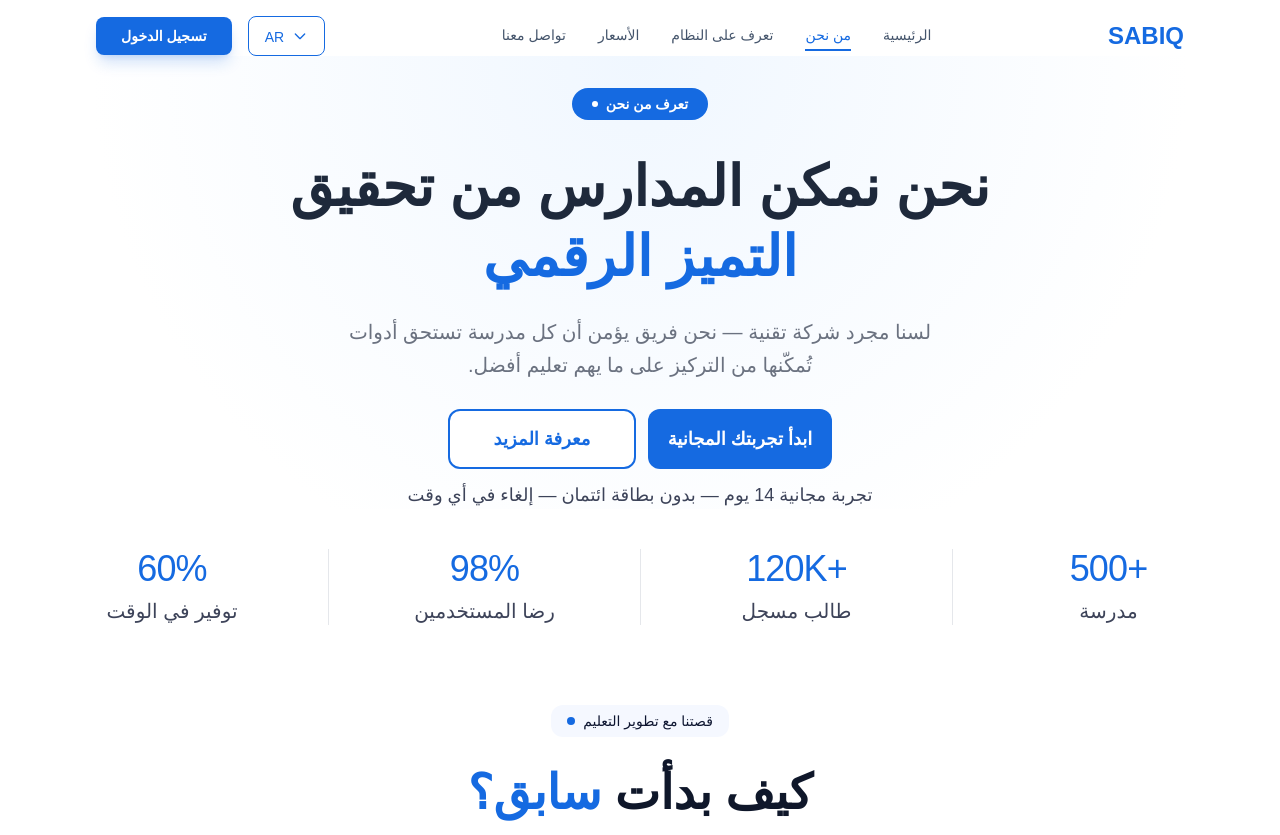
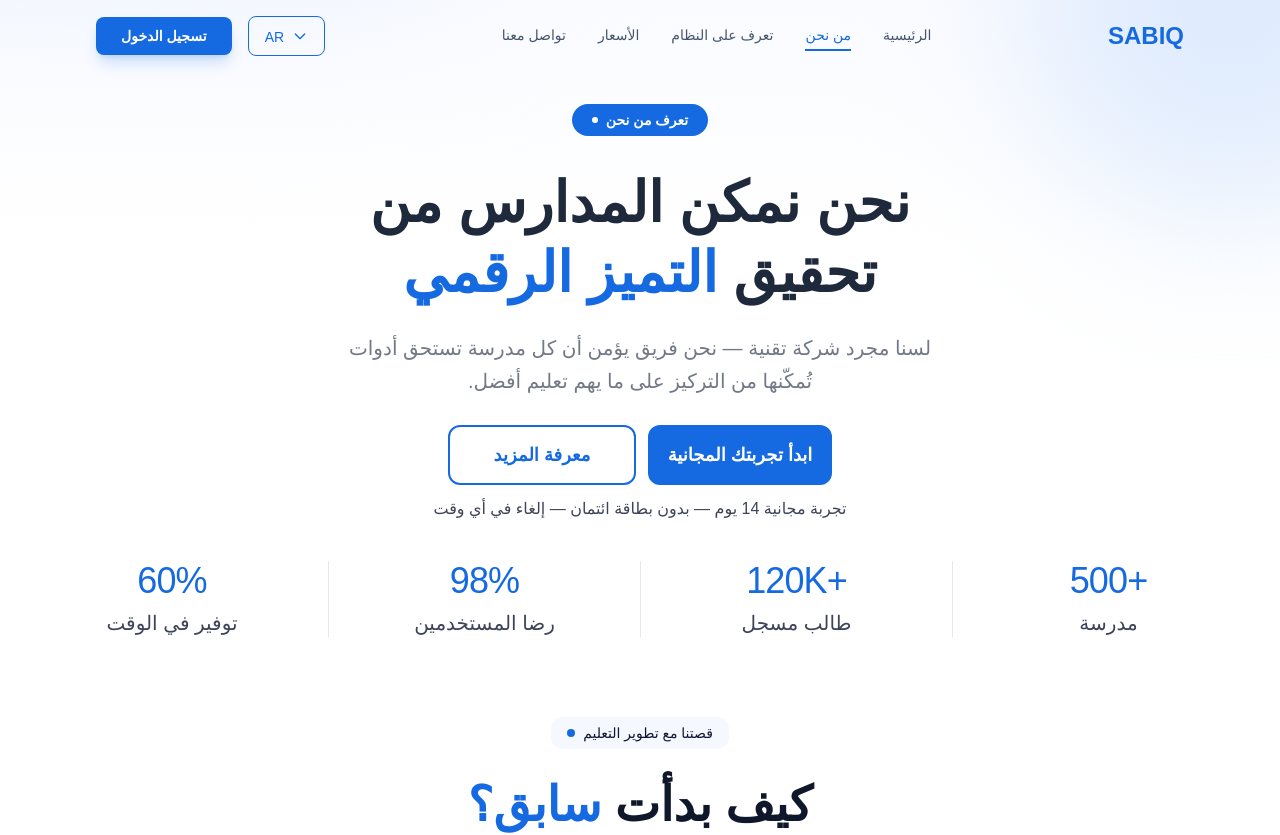
Before and after one commit to sabiqoeducational/sabiq-frontend, a Next.js app: page /about in a window 1280 px wide. Shown: the top 835 px of the page. Built offline with nearby package versions, Linux system fonts and the light colour scheme.

Commit message:
update :About - Contact

```diff
--- a/app/(platform)/about/page.tsx
+++ b/app/(platform)/about/page.tsx
@@ -1,4 +1,4 @@
-import {  HeroComponent } from "@/modules/platform/components/HeroComponent";
+import { HeroComponent } from "@/modules/platform/components/HeroComponent";
 import { AboutPartners } from "@/modules/platform/ui/About/AboutPartners";
 import { AboutStats } from "@/modules/platform/ui/About/AboutStats";
 import { AboutStory } from "@/modules/platform/ui/About/AboutStory";
@@ -9,7 +9,7 @@ export default async function AboutPage() {
   const { messages } = await getServerMessages();
 
   return (
-    <main className="bg-white">
+    <main className="bg-white ">
       <HeroComponent content={messages.platform.about.hero} />
       <AboutStats content={messages.platform.about.stats} />
       <AboutStory content={messages.platform.about.story} />
--- a/modules/platform/components/HeroComponent.tsx
+++ b/modules/platform/components/HeroComponent.tsx
@@ -18,9 +18,16 @@ type GenericHeroProps = {
 
 export const HeroComponent = ({ content }: GenericHeroProps) => {
   return (
-    <section className="relative pt-8 lg:pt-8  bg-[radial-gradient(circle_at_top,_#f0f7ff_0%,_#ffffff_70%)] ">
+    <section className="relative -mt-20 pt-28 lg:pt-32 overflow-hidden bg-white">
+      <div className="absolute inset-0 pointer-events-none">
+        <div className="absolute -top-37.5 -right-37.5 w-50 lg:w-100 md:w-100 h-100 bg-[#A5C8FA] rounded-full blur-[80px]" />
+        <div className="absolute -top-37.5 -left-37.5 w-50 lg:w-150 md:w-100 h-30 bg-[#A5C8FA] rounded-full blur-[100px]" />
+      </div>
+
+      <div className="absolute inset-0 bg-linear-to-b from-[#F7F9FF] via-white to-white opacity-70 pointer-events-none" />
+
       <motion.div
-        className="container mx-auto px-4 text-center"
+        className="relative container mx-auto px-4 text-center"
         initial={{ opacity: 0, y: 0 }}
         whileInView={{ opacity: 1, y: 0 }}
         viewport={{ once: true, amount: 0.3 }}
@@ -34,13 +41,23 @@ export const HeroComponent = ({ content }: GenericHeroProps) => {
           </span>
         </div>
 
-        <h1 className="text-4xl md:text-5xl lg:text-[56px] font-black text-[#1e293b] mb-6 leading-tight max-w-3xl mx-auto">
+        <h1
+          className=" text-4xl
+  md:text-5xl
+  lg:text-[56px]
+  font-black
+  text-[#1e293b]
+  mb-6
+  leading-tight
+  max-w-2xl
+  mx-auto"
+        >
           {content.titleblack}
           <span className="text-[#156AE1]">{content.titleblue}</span>
         </h1>
 
         {/* Description */}
-        <p className="max-w-150 mx-auto text-base md:text-xl text-[#6B7280] font-medium mb-7 leading-relaxed">
+        <p className="max-w-150 mx-auto text-base md:text-xl text-[#6B7280] font-light mb-7 leading-relaxed opacity-95">
           {content.description}
         </p>
 
@@ -54,7 +71,7 @@ export const HeroComponent = ({ content }: GenericHeroProps) => {
           </button>
         </div>
 
-        <p className="text-lg text-[#0D1530] font-medium opacity-80 text-center">
+        <p className="md:text-base lg:text-base text-sm text-[#0D1530] font-medium opacity-80 text-center">
           {content.trial}
         </p>
       </motion.div>
--- a/modules/platform/ui/About/AboutStory.tsx
+++ b/modules/platform/ui/About/AboutStory.tsx
@@ -69,7 +69,7 @@ export const AboutStory = ({ content }: AboutStoryProps) => {
                     <div className="shrink-0">
                       <CheckCircle2 className="w-6 h-6 text-white fill-[#156AE1]" />
                     </div>
-                    <span className="text-md font-medium text-[#6B7280]">
+                    <span className="text-md font-light text-[#6B7280] opacity-90 ">
                       {feature}
                     </span>
                   </div>
--- a/modules/platform/ui/About/AboutTeam.tsx
+++ b/modules/platform/ui/About/AboutTeam.tsx
@@ -57,9 +57,10 @@ export const AboutTeam = ({ content }: AboutTeamProps) => {
           whileInView={{ opacity: 1, x: 0 }}
           viewport={{ once: true, amount: 0.08 }}
           transition={{ duration: 0.2, ease: "easeIn", delay: 0.2 }}
+          className="max-w-7xl mx-auto px-4 md:px-6 lg:px-8"
         >
           {" "}
-          <div className="grid grid-cols-1 md:grid-cols-2 lg:grid-cols-4 gap-8">
+          <div className="grid grid-cols-1 md:grid-cols-2 lg:grid-cols-4 gap-8 2xl:gap-12">
             {content.members.map((member, index) => (
               <div key={index} className="flex flex-col group">
                 {/* Image Card */}
--- a/modules/platform/ui/About/AboutVisionMission.tsx
+++ b/modules/platform/ui/About/AboutVisionMission.tsx
@@ -65,7 +65,8 @@ export const AboutVisionMission = ({ content }: VisionMissionProps) => {
         </div>
 
         {/* Cards Grid */}
-        <div className="grid grid-cols-1 lg:grid-cols-3 gap-4 mx-5">
+        <div className="max-w-6xl mx-auto">
+          <div className="grid grid-cols-1 lg:grid-cols-3 gap-4 mx-5 2xl:gap-10">
             {content.items.map((item, index) => {
               return (
                 <motion.div
@@ -95,7 +96,7 @@ export const AboutVisionMission = ({ content }: VisionMissionProps) => {
                   </h3>
 
                   {/* Description */}
-                <p className="text-gray-500 text-sm leading-5 max-w-xs">
+                  <p className="text-gray-500 text-sm leading-5 max-w-sm md:max-w-xs">
                     {item.desc}
                   </p>
                 </motion.div>
@@ -103,6 +104,7 @@ export const AboutVisionMission = ({ content }: VisionMissionProps) => {
             })}
           </div>
         </div>
+      </div>
     </section>
   );
 };
--- a/modules/platform/ui/Contact/ContactSection.tsx
+++ b/modules/platform/ui/Contact/ContactSection.tsx
@@ -56,7 +56,7 @@ export const ContactSection = ({ content }: ContactSectionProps) => {
       {" "}
       <div className="container mx-auto px-4 max-w-6xl">
         {" "}
-        <div className="grid grid-cols-1 lg:grid-cols-12 gap-6">
+        <div className="grid grid-cols-1 lg:grid-cols-12 gap-6 lg:gap-8 2xl:gap-12">
           {" "}
           <Reveal
             direction="right"
@@ -343,7 +343,7 @@ export const ContactSection = ({ content }: ContactSectionProps) => {
               phone={content.info.sales.phone}
             />
             {/* Social Card */}
-            <div className="bg-[#F8FAFF] p-5 rounded-xl shadow-sm  flex flex-col items-start text-start">
+            <div className="bg-[#F8FAFF] p-5 max-w-100 rounded-xl shadow-sm  flex flex-col items-start text-start">
               <div className="w-14 h-14 bg-[#156AE133] text-[#156AE1] rounded-full flex items-center justify-center mb-4">
                 <Image
                   src="/platform/Contact/icons/Group 47219 (2).svg"
@@ -419,7 +419,7 @@ const InfoCard = ({
   email: string;
   phone: string;
 }) => (
-  <div className="bg-[#F8FAFF] p-5 rounded-xl shadow-sm  flex flex-col items-start text-start group hover:shadow-md transition-shadow">
+  <div className="bg-[#F8FAFF] p-5 max-w-100 rounded-xl shadow-sm  flex flex-col items-start text-start group hover:shadow-md transition-shadow">
     <div className="w-14 h-14 bg-[#156AE133] text-[#156AE1] rounded-full flex items-center justify-center mb-4">
       {icon}
     </div>
--- a/shared/components/CTA.tsx
+++ b/shared/components/CTA.tsx
@@ -22,7 +22,7 @@ export const CTA = ({ content }: CTAProps) => {
         <div className="relative  w-full h-100 md:h-120 lg:h-100 rounded-lg overflow-hidden group">
           <div className="absolute inset-0 z-0">
             <Image
-              src="/images/shared/5fdf49f287c43eda8bcb959a09dfb5b29f794f72.png"
+              src="/platform/shared/5fdf49f287c43eda8bcb959a09dfb5b29f794f72.png"
               alt="Join Sabiq"
               fill
               className="object-cover transition-transform duration-1000 group-hover:scale-105"
--- a/shared/i18n/messages/ar.ts
+++ b/shared/i18n/messages/ar.ts
@@ -129,25 +129,29 @@ const ar = {
             name: "عبدالله العتيبي",
             role: "الرئيس التنفيذي — CEO",
             bio: "سابقاً مدير تطوير تعليمي في وزارة التعليم السعودية، يقود سابق نحو تحويل التعليم رقمياً.",
-            image: "/images/team/dcc7f791330a25fa946dd8c60d4d5e382d0cbe7f.png",
+            image:
+              "/platform/About/team/dcc7f791330a25fa946dd8c60d4d5e382d0cbe7f.png",
           },
           {
             name: "نورة الدوسري",
             role: "مديرة تطوير المنتجات",
             bio: "10 سنوات في بناء منتجات رقمية للسوق العربي، تضمن أن كل ميزة تُحل مشكلة حقيقية.",
-            image: "/images/team/0badc9bd3564f0db7d4d903848d3d63e1d046b42.png",
+            image:
+              "/platform/About/team/0badc9bd3564f0db7d4d903848d3d63e1d046b42.png",
           },
           {
             name: "خالد الشمري",
             role: "المدير التقني — CTO",
             bio: "خبرة واسعة في بناء أنظمة تعليمية على نطاق كبير، يضمن أن المنصة سريعة و آمنة و قابلة للتوسع.",
-            image: "/images/team/c8c76a5c43656939dc9d9cc7489fa72027a3a7b4.png",
+            image:
+              "/platform/About/team/c8c76a5c43656939dc9d9cc7489fa72027a3a7b4.png",
           },
           {
             name: "سارة السالم",
             role: "رئيسة نجاح العملاء",
             bio: "الحلقة المباشرة بين سابق و المدارس، تضمن أن كل مدرسة تحقق أقصى استفادة من المنصة.",
-            image: "/images/team/45f8c543f5b897938f81970d5c0882895c17c4af.jpg",
+            image:
+              "/platform/About/team/45f8c543f5b897938f81970d5c0882895c17c4af.jpg",
           },
         ],
       },
@@ -225,7 +229,7 @@ const ar = {
             flag: "/platform/About/flags/eg.svg",
           },
           {
-            country:  "مكتب السعودية",
+            country: "مكتب السعودية",
             phone: "+966121384048",
             address: "طريق الملك فهد، العليا، الرياض",
             email: "sa@sabiq.sa",
```
Lines whose indentation alone changed are shown as unchanged.
